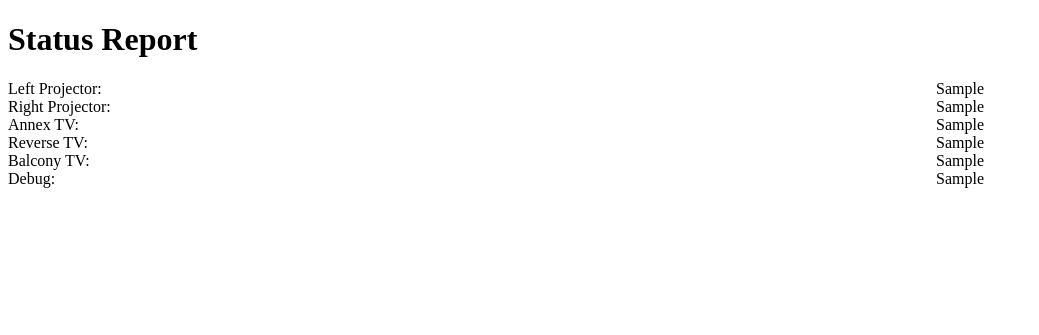
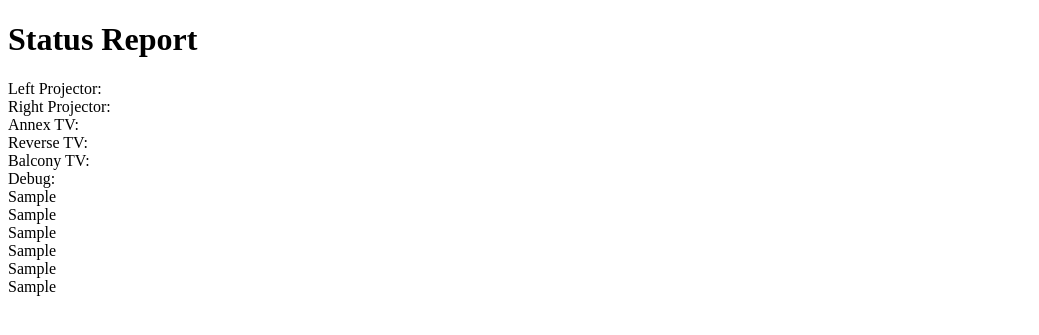
Before and after one commit to andrewngai/TVProjRemoteServer, a Flask app: template templates/status.html in a window 1280 px wide. Shown: the top 335 px of the page, without its empty margins (0-1039 px from the left). Run offline with Flask 2, Linux system fonts and the light colour scheme; the template is opened without the code that fills it: most values are stand-ins (such as "Sample title", 1, 10 or a date in 2020); parts of the project's set-up code (start-up, migrations or seed data) failed here and were passed over.

Commit message:
Update status.html

```diff
--- a/templates/status.html
+++ b/templates/status.html
@@ -9,6 +9,7 @@
     <div style="width:25%;padding:0 15pt 0 0;float:left;"></div>
 
     <div style="width:25%;padding:0 15pt 0 0;float:left;">
+
     Left Projector:<br>
     Right Projector:<br>
     Annex TV:<br>
@@ -17,7 +18,7 @@
     Debug:<br>
     </div>
 
-    <div style="width:25%;padding:0 15pt 0 0;float:right;">
+    <div style="width:25%;padding:0 15pt 0 0;">
     {{rfcomm3}}<br>
     {{rfcomm4}}<br>
     {{rfcomm0}}<br>
@@ -25,6 +26,7 @@
     {{rfcomm2}}<br>
     {{rfcomm5}}<br>
     </div>
+
     <div style="width:25%;padding:0 15pt 0 0;float:right;"></div></div>
 
 </body>
```
